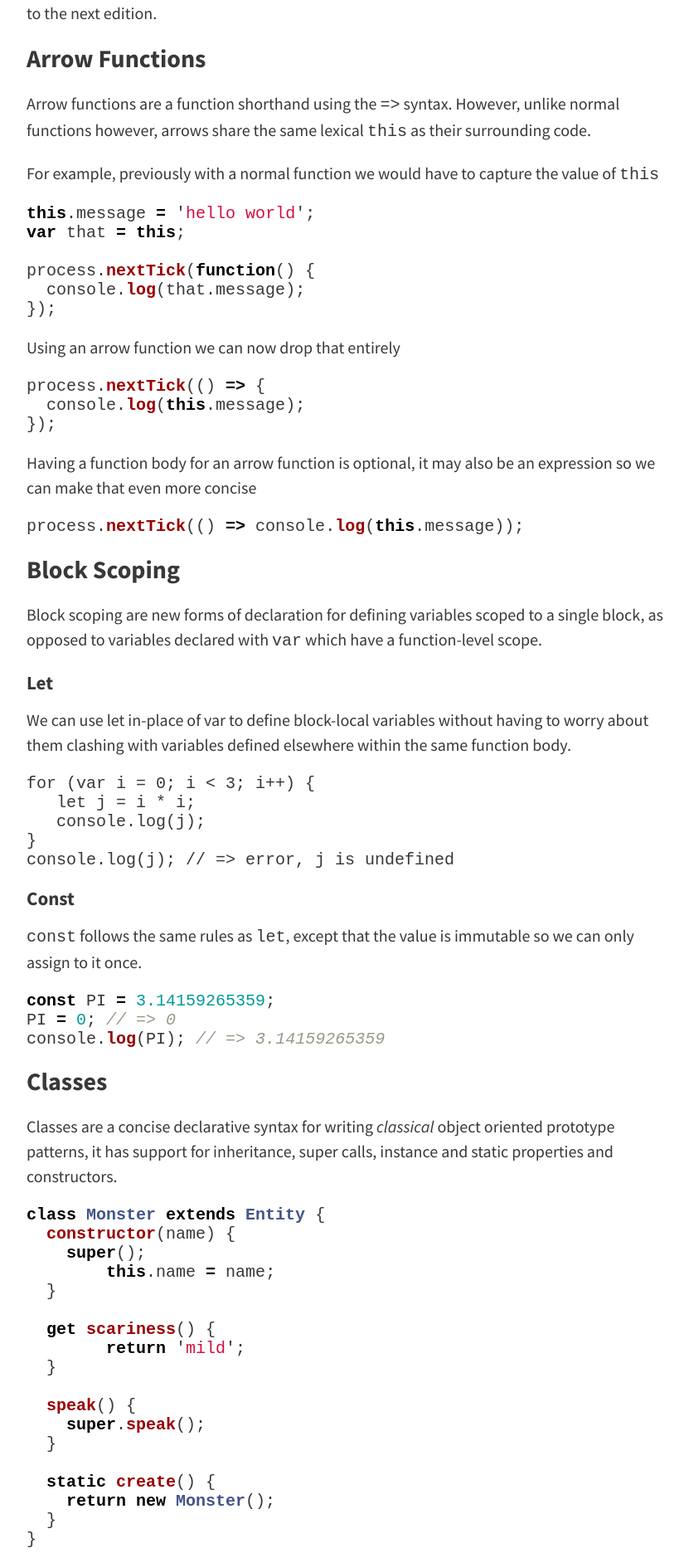
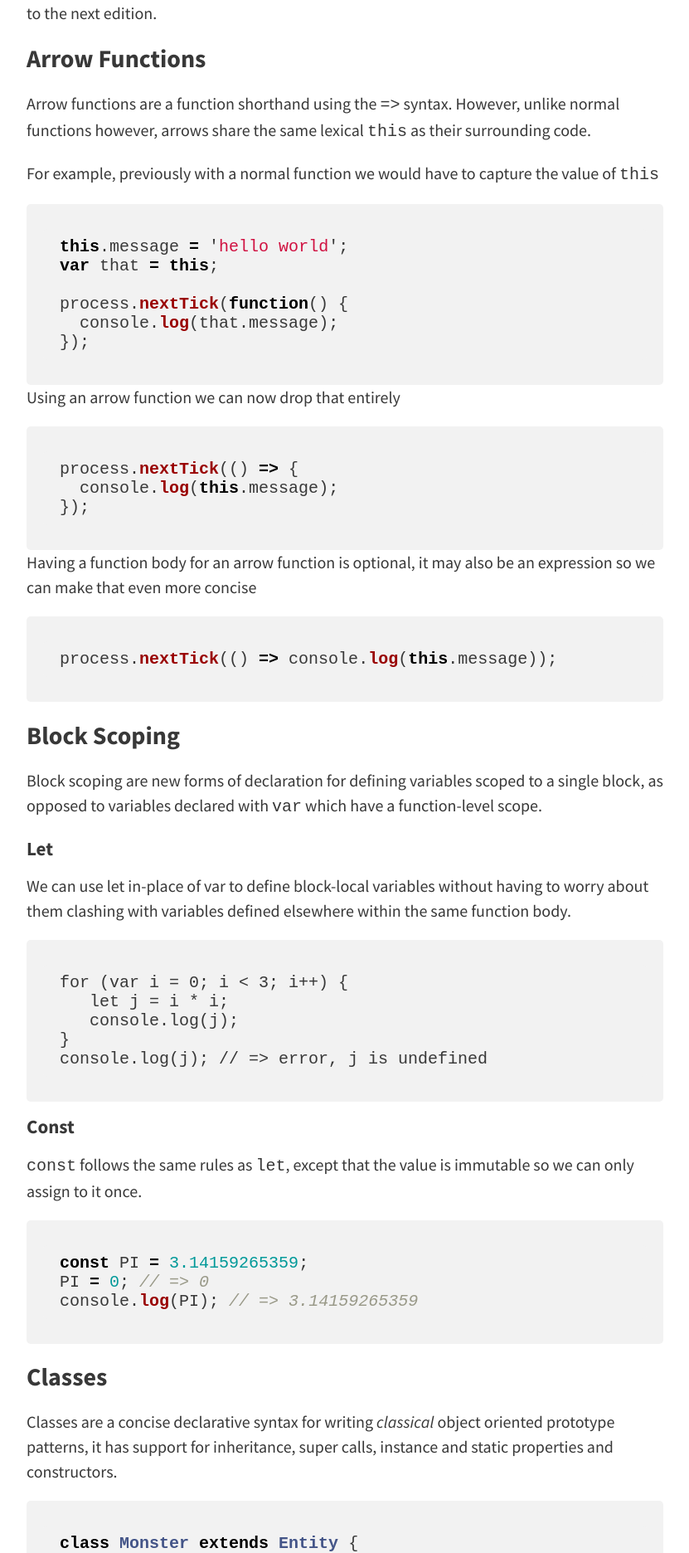
Before and after one commit to caspervonb/caspervonb.github.bak, a Jekyll site: the page built from _posts/2015-03-03-overview-javascript-2015.markdown, in a window 1280 px wide. Shown: the part 680-2552 px from the top of the page at 83% size, without its empty margins (224-1055 px from the left). Built offline with Jekyll 4.4.1, drawn with Linux system fonts in a browser that asks for light colours; nearby versions of some CDN libraries; Markdown is read by kramdown in place of the engine named in the settings; comment, search, counter and statistics services are not loaded.

Commit message:
Add padding and background color to syntax highlight

```diff
--- a/_sass/layouts/_index.scss
+++ b/_sass/layouts/_index.scss
@@ -41,6 +41,15 @@
   text-align: center;
 }
 
+// code highlight
+.highlight {
+  background-color: rgb(242, 242, 242);
+  text-align: start;
+  border: 0;
+  padding: 10px 20px;
+  border-radius: 5px;
+}
+
 // adsense
 .adsbygoogle {
   display: block;
```
